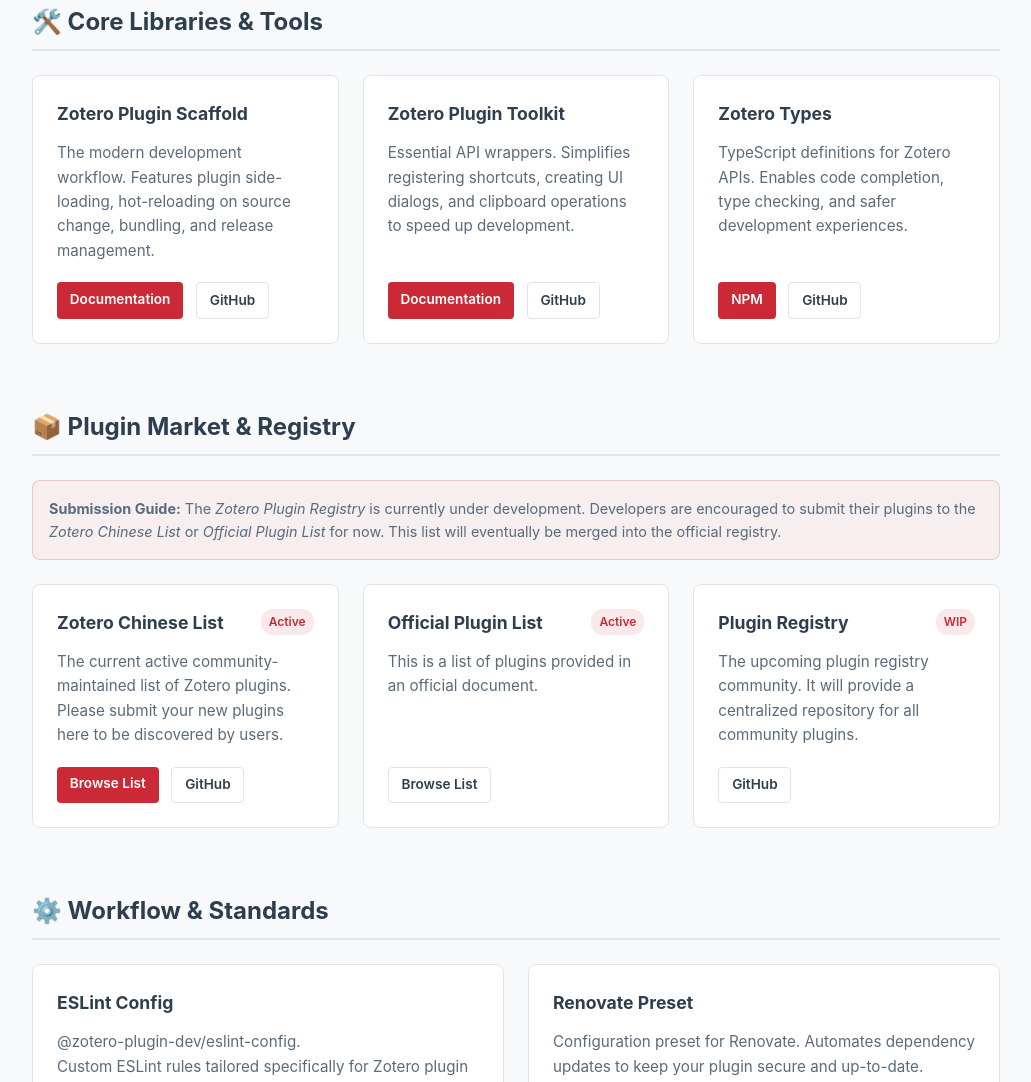
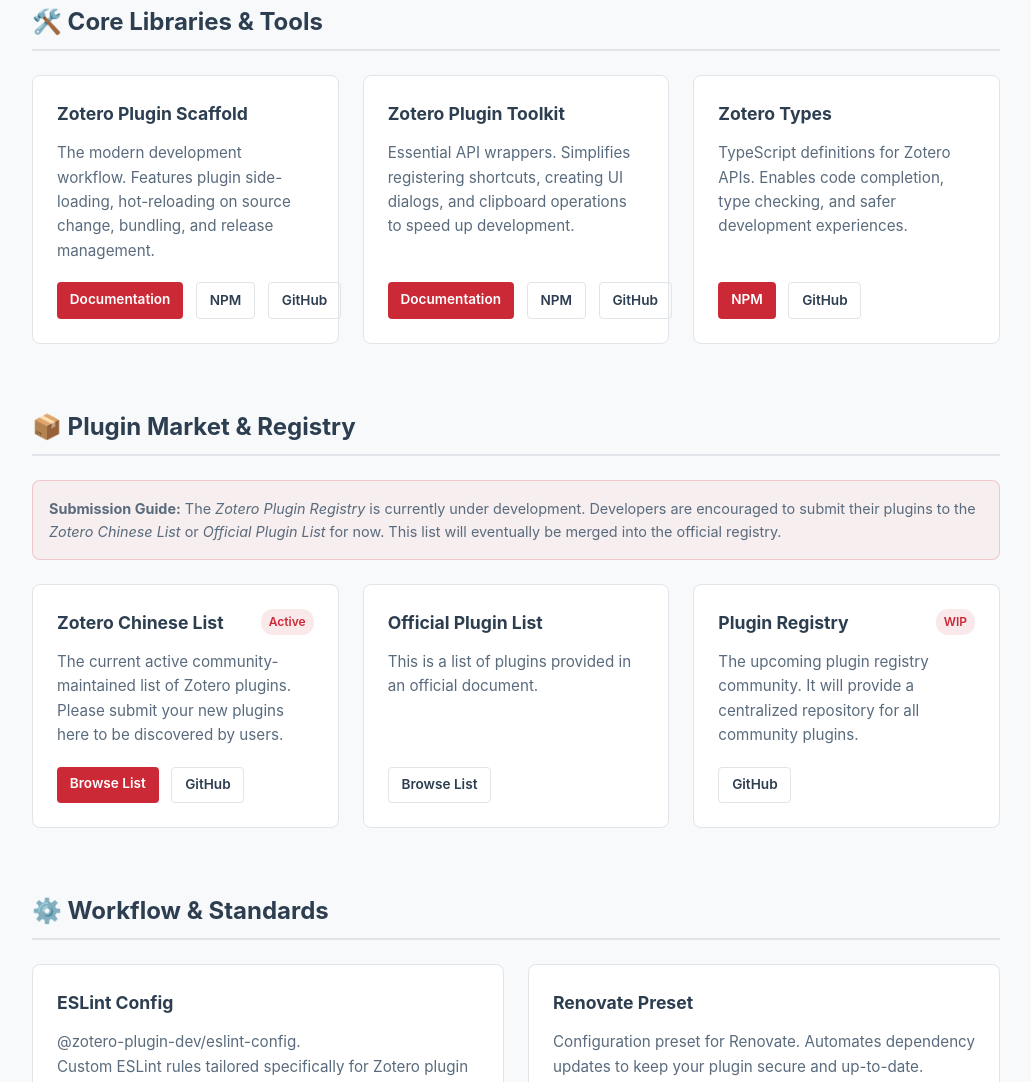
Before and after one commit to zotero-plugin-dev/zotero-plugin-dev.github.io, a plain HTML site: page index.html in a window 1280 px wide. Shown: the part 967-2049 px from the top of the page, without its empty margins (124-1155 px from the left). Drawn offline with Linux system fonts and the light colour scheme.

Commit message:
Add npmx link for libs

```diff
--- a/index.html
+++ b/index.html
@@ -343,6 +343,12 @@
                   >Documentation</a
                 >
                 <a
+                  href="https://npmx.dev/package/zotero-plugin-scaffold"
+                  class="btn btn-outline"
+                  target="_blank"
+                  >NPM</a
+                >
+                <a
                   href="https://github.com/zotero-plugin-dev/zotero-plugin-scaffold"
                   class="btn btn-outline"
                   target="_blank"
@@ -368,6 +374,12 @@
                   >Documentation</a
                 >
                 <a
+                  href="https://npmx.dev/package/zotero-plugin-toolkit"
+                  class="btn btn-outline"
+                  target="_blank"
+                  >NPM</a
+                >
+                <a
                   href="https://github.com/windingwind/zotero-plugin-toolkit"
                   class="btn btn-outline"
                   target="_blank"
@@ -386,7 +398,7 @@
               </p>
               <div class="links">
                 <a
-                  href="https://www.npmjs.com/package/zotero-types"
+                  href="https://npmx.dev/package/zotero-types"
                   class="btn btn-primary"
                   target="_blank"
                   >NPM</a
@@ -441,7 +453,7 @@
             <div class="card">
               <div class="card-header">
                 <span class="card-title">Official Plugin List</span>
-                <span class="tag">Active</span>
+                <!-- <span class="tag">Active</span> -->
               </div>
               <p class="card-desc">
                 This is a list of plugins provided in an official document.
@@ -491,7 +503,7 @@
               </p>
               <div class="links">
                 <a
-                  href="https://www.npmjs.com/package/@zotero-plugin-dev/eslint-config"
+                  href="https://npmx.dev/package/@zotero-plugin/eslint-config"
                   class="btn btn-outline"
                   target="_blank"
                   >NPM</a
```
